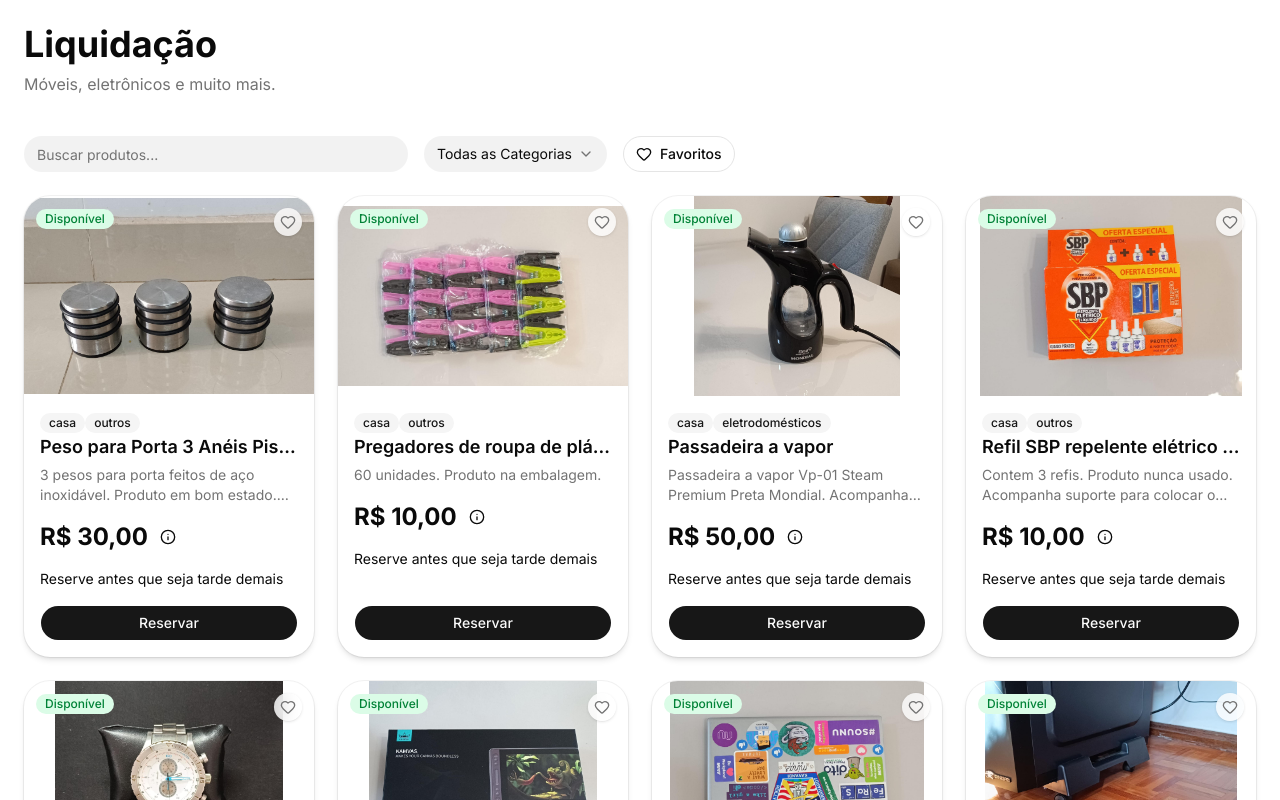
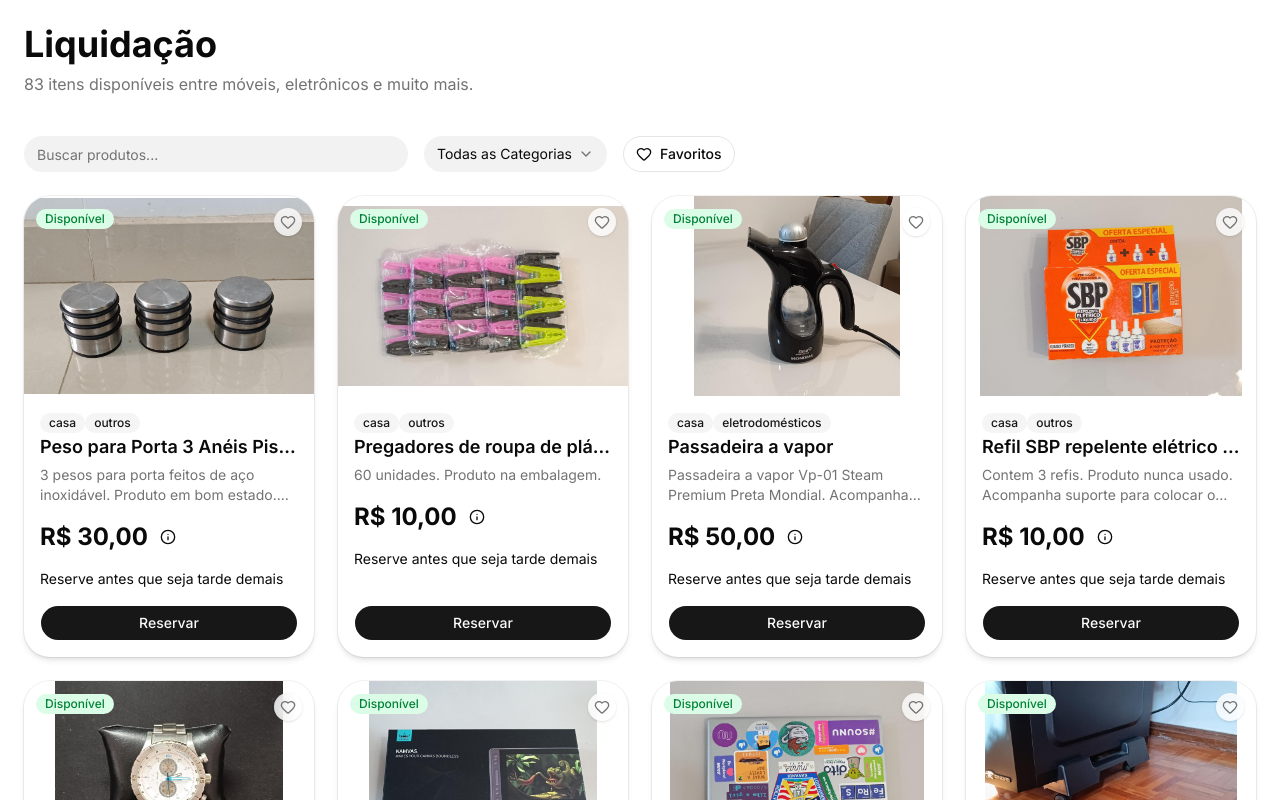
Before and after one commit to axeldouglas/garage-sale, a Next.js app: page / in a window 1280 px wide. Shown: the top 800 px of the page. Built offline with nearby package versions, Linux system fonts and the light colour scheme.

Commit message:
chore: visual separation between sold and available items

```diff
--- a/app/page.tsx
+++ b/app/page.tsx
@@ -9,13 +9,18 @@ type Props = {
 export default async function HomePage({ searchParams }: Props) {
   const { category } = await searchParams;
 
+  const filteredAvailableProducts = [...products].filter(
+    (product) => product.status !== 'sold' && product.status !== 'reserved',
+  );
+
   return (
     <main className="w-full max-w-7xl mx-auto p-6 mb-10">
       <div className="mb-10">
         <h1 className="text-4xl font-bold">Liquidação</h1>
 
         <p className="text-muted-foreground mt-2">
-          Móveis, eletrônicos e muito mais.
+          {filteredAvailableProducts.length} itens disponíveis entre móveis,
+          eletrônicos e muito mais.
         </p>
       </div>
 
--- a/components/products-grid.tsx
+++ b/components/products-grid.tsx
@@ -55,6 +55,12 @@ export function ProductsGrid({ products, initialCategory }: Props) {
     );
   }, [products]);
 
+  const filteredUnavailableProducts = useMemo(() => {
+    return [...products].filter(
+      (product) => product.status === 'sold' || product.status === 'reserved',
+    );
+  }, [products]);
+
   const filteredProducts = useMemo(() => {
     return [...products]
       .filter((product) => {
@@ -69,9 +75,15 @@ export function ProductsGrid({ products, initialCategory }: Props) {
           ? favorites.has(product.id)
           : true;
 
-        return matchesSearch && matchesCategory && matchesFavorites;
+        const matchesAvailability = product.status !== 'sold' && product.status !== 'reserved';
+
+        return (
+          matchesSearch &&
+          matchesCategory &&
+          matchesFavorites &&
+          matchesAvailability
+        );
       })
-
       .sort((a, b) => {
         const statusComparison = statusOrder[a.status] - statusOrder[b.status];
 
@@ -140,6 +152,17 @@ export function ProductsGrid({ products, initialCategory }: Props) {
           <ProductCard key={product.id} product={product} />
         ))}
       </div>
+
+      <details className="rounded-md border p-3 text-xs">
+        <summary className="cursor-pointer text-sm font-medium">
+          Produtos vendidos ou reservados
+        </summary>
+        <div className="grid grid-cols-1 sm:grid-cols-3 lg:grid-cols-4 gap-6 mt-6">
+          {filteredUnavailableProducts.map((product) => (
+            <ProductCard key={product.id} product={product} />
+          ))}
+        </div>
+      </details>
     </div>
   );
 }
```
